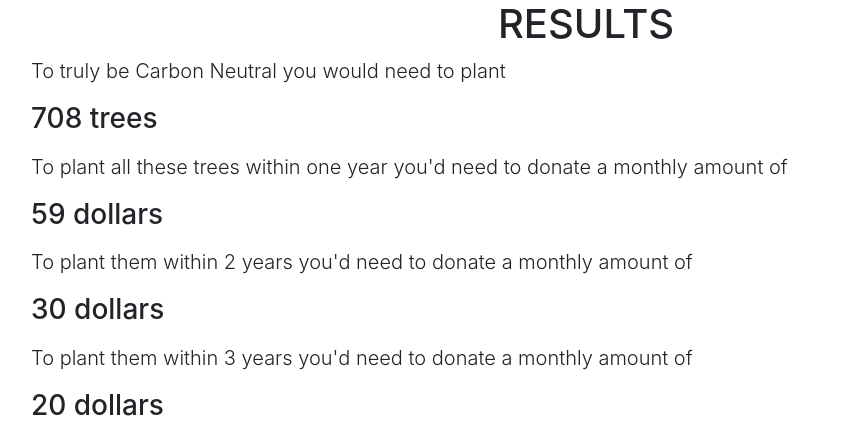
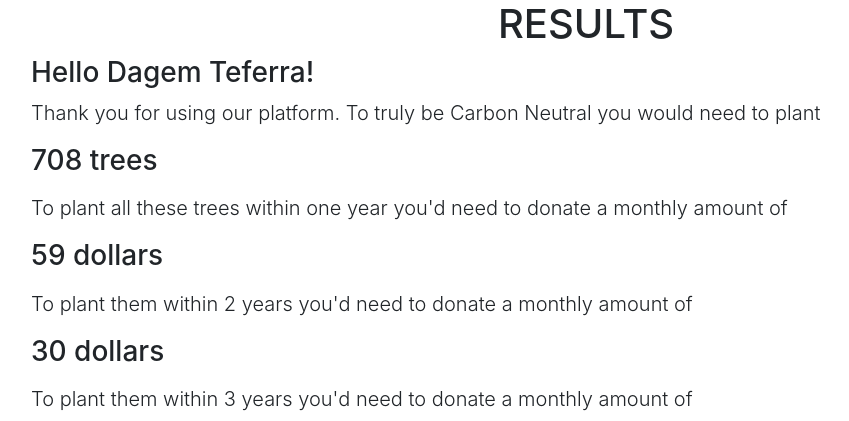
Before and after one commit to awils415/Carbonbusters, a Flask app: page / in a window 1280 px wide. Shown: the part 56-477 px from the top of the page, without its empty margins (54-903 px from the left). Run offline with Flask 2, Linux system fonts and the light colour scheme; a user stored in the database is signed in; some libraries are stand-ins or nearby versions.

Commit message:
DT edits

```diff
--- a/website/templates/home.html
+++ b/website/templates/home.html
@@ -1,7 +1,8 @@
 {% extends "base.html" %} {% block title %}Home{% endblock %} {% block content
     %}
     <h1 align="center">RESULTS</h1>
-    <p class="lead">To truly be Carbon Neutral you would need to plant <h3>{{ user.trees }} trees</h3></p>
+    <h3>Hello {{ user.first_Name }} {{ user.last_Name }}!</h3>
+    <p class="lead">Thank you for using our platform. To truly be Carbon Neutral you would need to plant <h3>{{ user.trees }} trees</h3></p>
     <p class="lead">To plant all these trees within one year you'd need to donate a monthly amount of<h3>{{ user.one_year }} dollars</h3></p>
     <p class="lead">To plant them within 2 years you'd need to donate a monthly amount of<h3>{{ user.two_years }} dollars</h3></p>
     <p class="lead">To plant them within 3 years you'd need to donate a monthly amount of<h3>{{ user.three_years }} dollars</h3></p>
```
